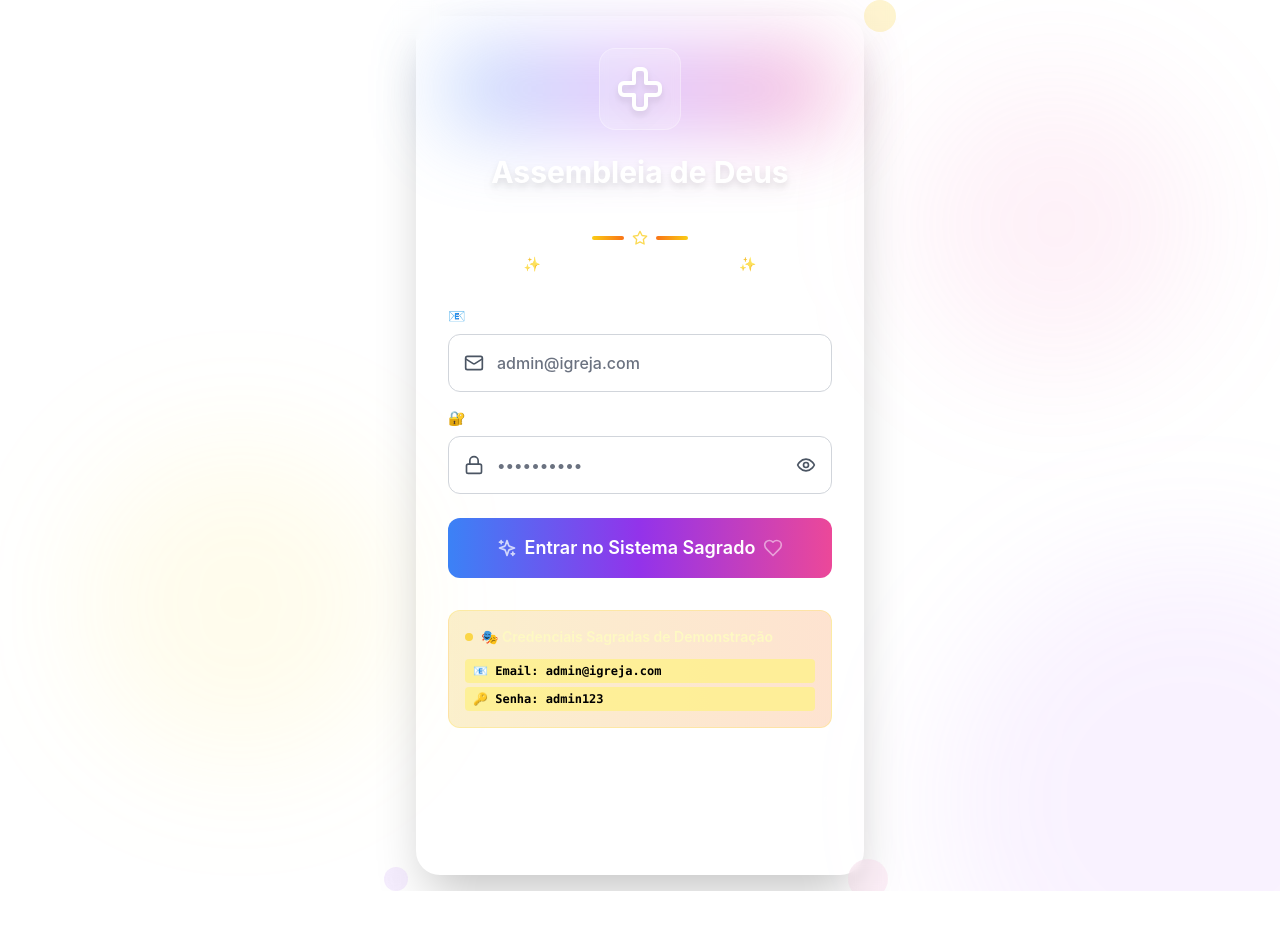
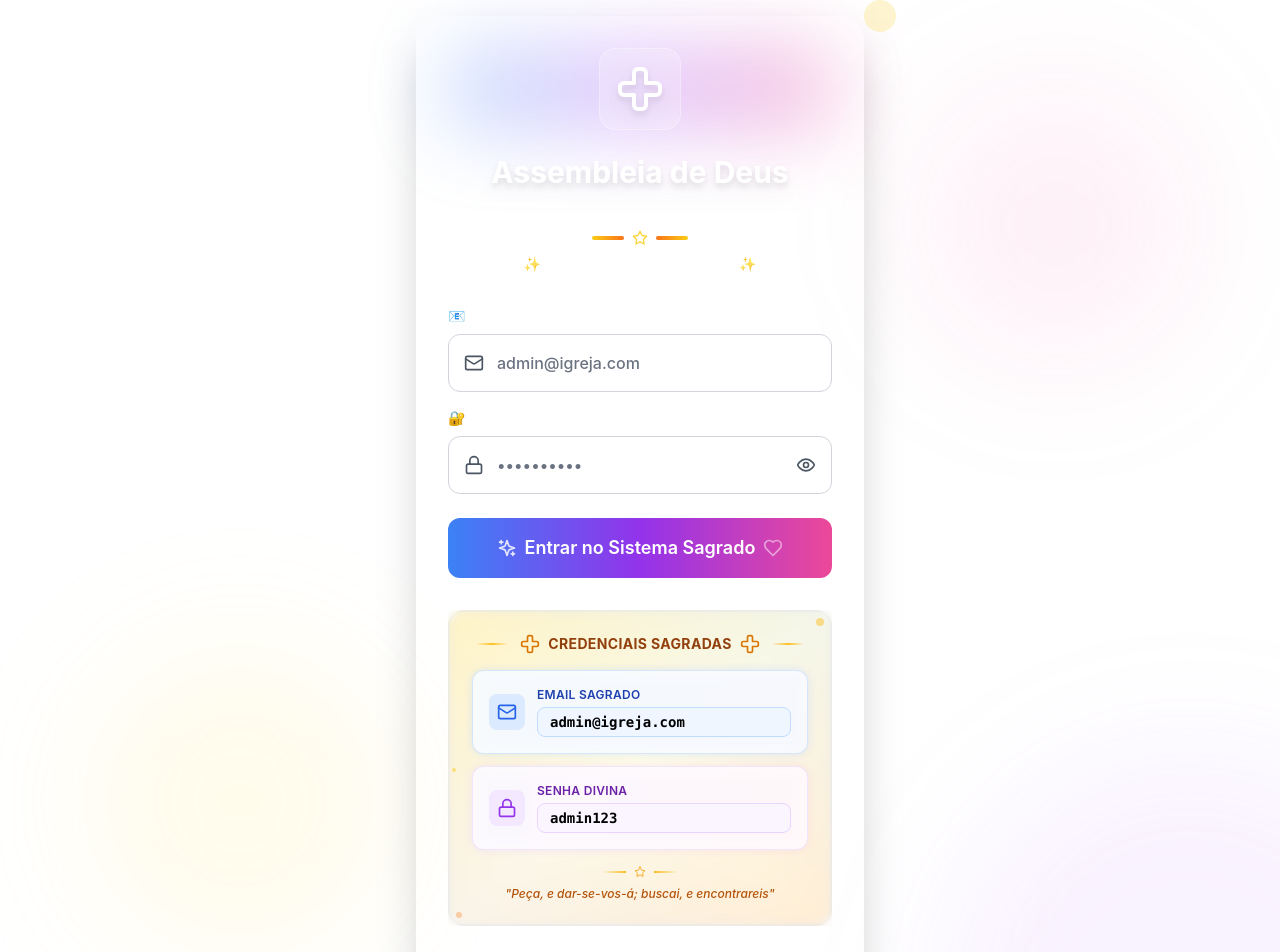
Before and after one commit to Projeto-Motorista/Assembleia, a Next.js app in the folder web/: page /login in a window 1280 px wide. Shown: the top 952 px of the page. Before the commit the page ends 891 px from the top, so only its background shows below. Built offline with nearby package versions, Linux system fonts and the light colour scheme.

Commit message:
Enhance: Beautiful sacred credentials card with church theme design

```diff
--- a/web/src/pages/login.tsx
+++ b/web/src/pages/login.tsx
@@ -178,15 +178,83 @@ export default function Login() {
             </form>
 
             {/* Demo Credentials */}
-            <div className="mt-8 p-4 bg-gradient-to-r from-yellow-500/20 to-orange-500/20 backdrop-blur-sm border border-yellow-300/30 rounded-xl">
-              <div className="flex items-center space-x-2 mb-3">
-                <div className="w-2 h-2 bg-yellow-400 rounded-full animate-pulse"></div>
-                <p className="text-yellow-100 font-semibold text-sm">🎭 Credenciais Sagradas de Demonstração</p>
+            <div className="mt-8 relative overflow-hidden">
+              {/* Sacred Background */}
+              <div className="absolute inset-0 bg-gradient-to-br from-amber-100 via-yellow-50 to-orange-100 rounded-2xl"></div>
+              <div className="absolute inset-0 bg-gradient-to-tr from-purple-500/5 via-transparent to-blue-500/5 rounded-2xl"></div>
+
+              {/* Decorative Border */}
+              <div className="absolute inset-0 rounded-2xl border-2 border-gradient-to-r from-amber-300/40 via-yellow-400/40 to-orange-300/40"></div>
+
+              {/* Content */}
+              <div className="relative p-6 backdrop-blur-sm">
+                {/* Header with Cross */}
+                <div className="flex items-center justify-center space-x-3 mb-4">
+                  <div className="w-8 h-0.5 bg-gradient-to-r from-transparent via-amber-400 to-transparent"></div>
+                  <div className="flex items-center space-x-2">
+                    <Cross className="h-5 w-5 text-amber-600 animate-pulse-slow" />
+                    <span className="text-amber-800 font-bold text-sm tracking-wide">CREDENCIAIS SAGRADAS</span>
+                    <Cross className="h-5 w-5 text-amber-600 animate-pulse-slow" />
+                  </div>
+                  <div className="w-8 h-0.5 bg-gradient-to-r from-transparent via-amber-400 to-transparent"></div>
+                </div>
+
+                {/* Credentials Cards */}
+                <div className="space-y-3">
+                  {/* Email Card */}
+                  <div className="relative group">
+                    <div className="absolute inset-0 bg-gradient-to-r from-blue-200/50 to-indigo-200/50 rounded-xl blur-sm group-hover:blur-none transition-all duration-300"></div>
+                    <div className="relative bg-white/80 backdrop-blur-sm border border-blue-200/60 rounded-xl p-4 hover:shadow-lg transition-all duration-300">
+                      <div className="flex items-center space-x-3">
+                        <div className="p-2 bg-blue-100 rounded-lg">
+                          <Mail className="h-5 w-5 text-blue-600" />
+                        </div>
+                        <div className="flex-1">
+                          <p className="text-blue-800 font-semibold text-xs uppercase tracking-wide mb-1">Email Sagrado</p>
+                          <p className="text-black font-bold text-sm font-mono bg-blue-50 px-3 py-1 rounded-lg border border-blue-200">
+                            admin@igreja.com
+                          </p>
+                        </div>
+                      </div>
+                    </div>
+                  </div>
+
+                  {/* Password Card */}
+                  <div className="relative group">
+                    <div className="absolute inset-0 bg-gradient-to-r from-purple-200/50 to-pink-200/50 rounded-xl blur-sm group-hover:blur-none transition-all duration-300"></div>
+                    <div className="relative bg-white/80 backdrop-blur-sm border border-purple-200/60 rounded-xl p-4 hover:shadow-lg transition-all duration-300">
+                      <div className="flex items-center space-x-3">
+                        <div className="p-2 bg-purple-100 rounded-lg">
+                          <Lock className="h-5 w-5 text-purple-600" />
+                        </div>
+                        <div className="flex-1">
+                          <p className="text-purple-800 font-semibold text-xs uppercase tracking-wide mb-1">Senha Divina</p>
+                          <p className="text-black font-bold text-sm font-mono bg-purple-50 px-3 py-1 rounded-lg border border-purple-200">
+                            admin123
+                          </p>
+                        </div>
+                      </div>
+                    </div>
+                  </div>
+                </div>
+
+                {/* Sacred Footer */}
+                <div className="mt-4 text-center">
+                  <div className="flex items-center justify-center space-x-2">
+                    <div className="w-6 h-0.5 bg-gradient-to-r from-transparent to-amber-400"></div>
+                    <Star className="h-3 w-3 text-amber-500 animate-pulse" />
+                    <div className="w-6 h-0.5 bg-gradient-to-l from-transparent to-amber-400"></div>
+                  </div>
+                  <p className="text-amber-700 text-xs font-medium mt-2 italic">
+                    "Peça, e dar-se-vos-á; buscai, e encontrareis"
+                  </p>
+                </div>
               </div>
-              <div className="space-y-1 text-xs">
-                <p className="text-black font-mono bg-yellow-200/80 px-2 py-1 rounded font-bold">📧 Email: admin@igreja.com</p>
-                <p className="text-black font-mono bg-yellow-200/80 px-2 py-1 rounded font-bold">🔑 Senha: admin123</p>
-              </div>
+
+              {/* Floating Decorative Elements */}
+              <div className="absolute top-2 right-2 w-2 h-2 bg-amber-400/60 rounded-full animate-pulse"></div>
+              <div className="absolute bottom-2 left-2 w-1.5 h-1.5 bg-orange-400/60 rounded-full animate-pulse" style={{animationDelay: '1s'}}></div>
+              <div className="absolute top-1/2 left-1 w-1 h-1 bg-yellow-400/60 rounded-full animate-pulse" style={{animationDelay: '2s'}}></div>
             </div>
 
             {/* Sacred Footer */}
```
